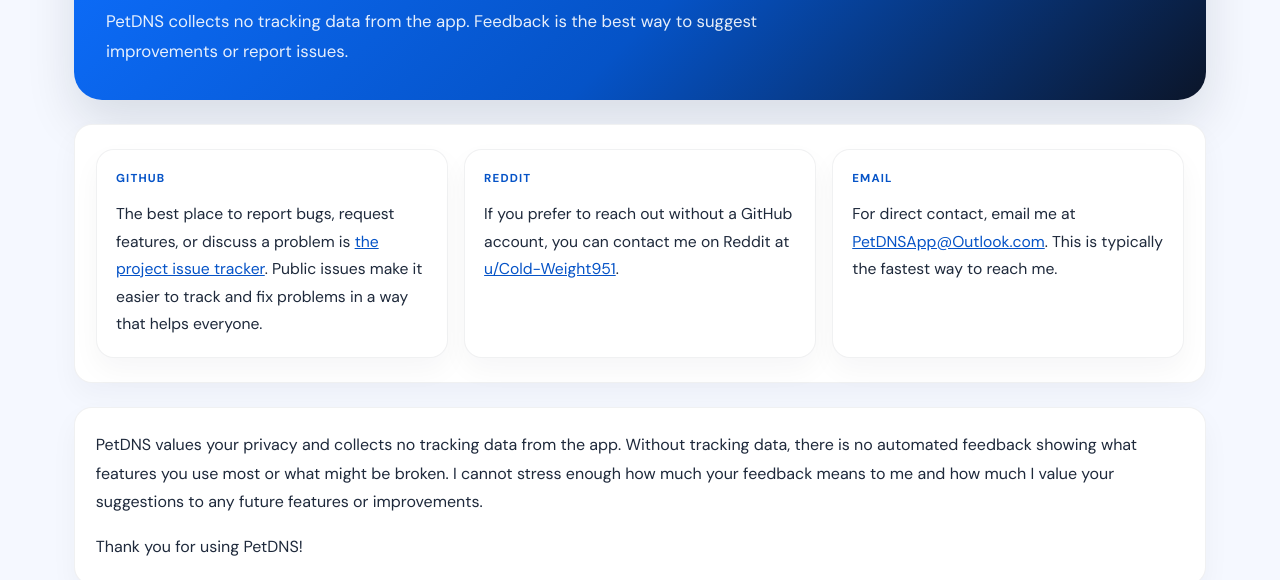
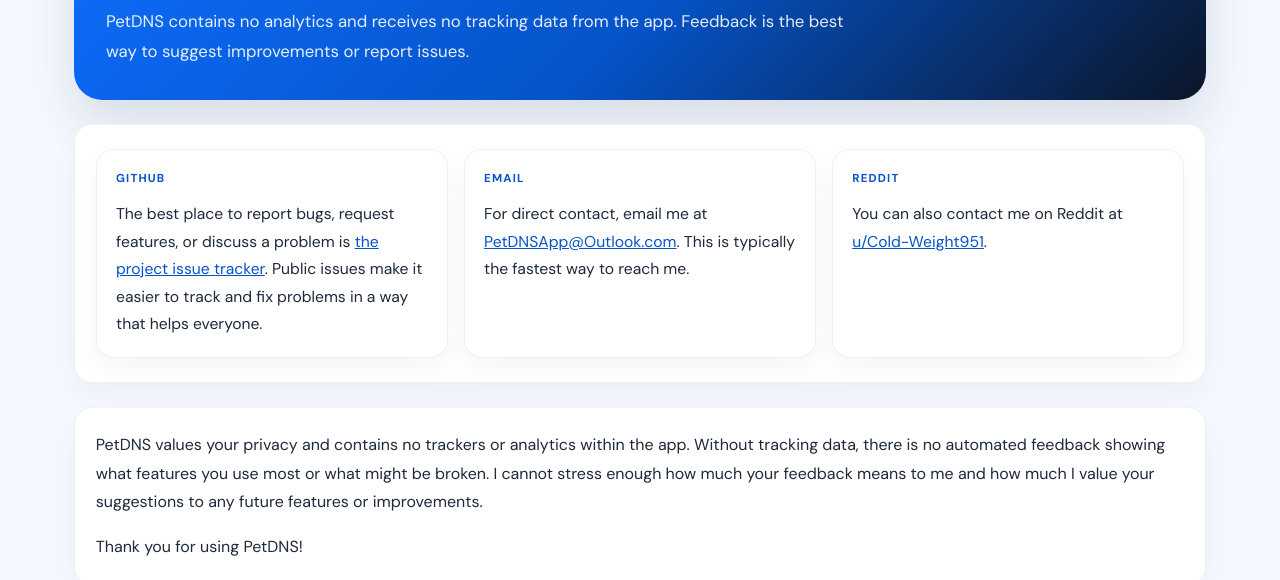
Before and after one commit to luke-dev26/PetDNS, a plain HTML site: page docs/support.html in a window 1280 px wide. Shown: the part 220-800 px from the top of the page. Drawn offline with Linux system fonts and the light colour scheme.

Commit message:
Updated screenshots and support information.

```diff
--- a/docs/support.html
+++ b/docs/support.html
@@ -44,7 +44,7 @@
   <main class="support-shell">
     <section class="support-hero">
       <h1>Support and Feedback</h1>
-      <p>PetDNS collects no tracking data from the app. Feedback is the best way to suggest improvements or report issues.</p>
+      <p>PetDNS contains no analytics and receives no tracking data from the app. Feedback is the best way to suggest improvements or report issues.</p>
     </section>
 
     <article class="content-card" style="padding:1.5rem 1.3rem;">
@@ -56,19 +56,19 @@
             issues make it easier to track and fix problems in a way that helps everyone.</p>
         </div>
         <div class="content-card" style="padding:1.25rem 1.2rem;">
-          <strong>Reddit</strong>
-          <p>If you prefer to reach out without a GitHub account, you can contact me on Reddit at <a
-              href="https://www.reddit.com/user/Cold-Weight951/" target="_blank">u/Cold-Weight951</a>.</p>
+          <strong>Email</strong>
+          <p>For direct contact, email me at <a href="mailto:PetDNSApp@Outlook.com">PetDNSApp@Outlook.com</a>. This is typically the fastest way to reach me.</p>
         </div>
         <div class="content-card" style="padding:1.25rem 1.2rem;">
-          <strong>Email</strong>
-          <p>For direct contact, email me at <a href="mailto:PetDNSApp@Outlook.com">PetDNSApp@Outlook.com</a>. This is typically the fastest way to reach me.</p>
+          <strong>Reddit</strong>
+          <p>You can also contact me on Reddit at <a
+              href="https://www.reddit.com/user/Cold-Weight951/" target="_blank">u/Cold-Weight951</a>.</p>
         </div>
       </div>
     </article>
 
     <div class="content-card" style="padding:1.4rem 1.3rem; margin-top: 1.5rem;">
-      <p style="margin:0; line-height:1.8; color: var(--body-text);">PetDNS values your privacy and collects no tracking data from the app. Without tracking data, there is no automated feedback showing what features you use most or what might be broken. I cannot stress enough how much your feedback means to me and how much I value your suggestions to any future features or improvements.</p>
+      <p style="margin:0; line-height:1.8; color: var(--body-text);">PetDNS values your privacy and contains no trackers or analytics within the app. Without tracking data, there is no automated feedback showing what features you use most or what might be broken. I cannot stress enough how much your feedback means to me and how much I value your suggestions to any future features or improvements.</p>
       <p style="margin:0; line-height:1.8; color: var(--body-text); margin-top: 1rem;">Thank you for using PetDNS!</p>
     </div>
   </main>
```
Also changed, not shown: docs/index.html (+4 -2 lines), 7 other files.
